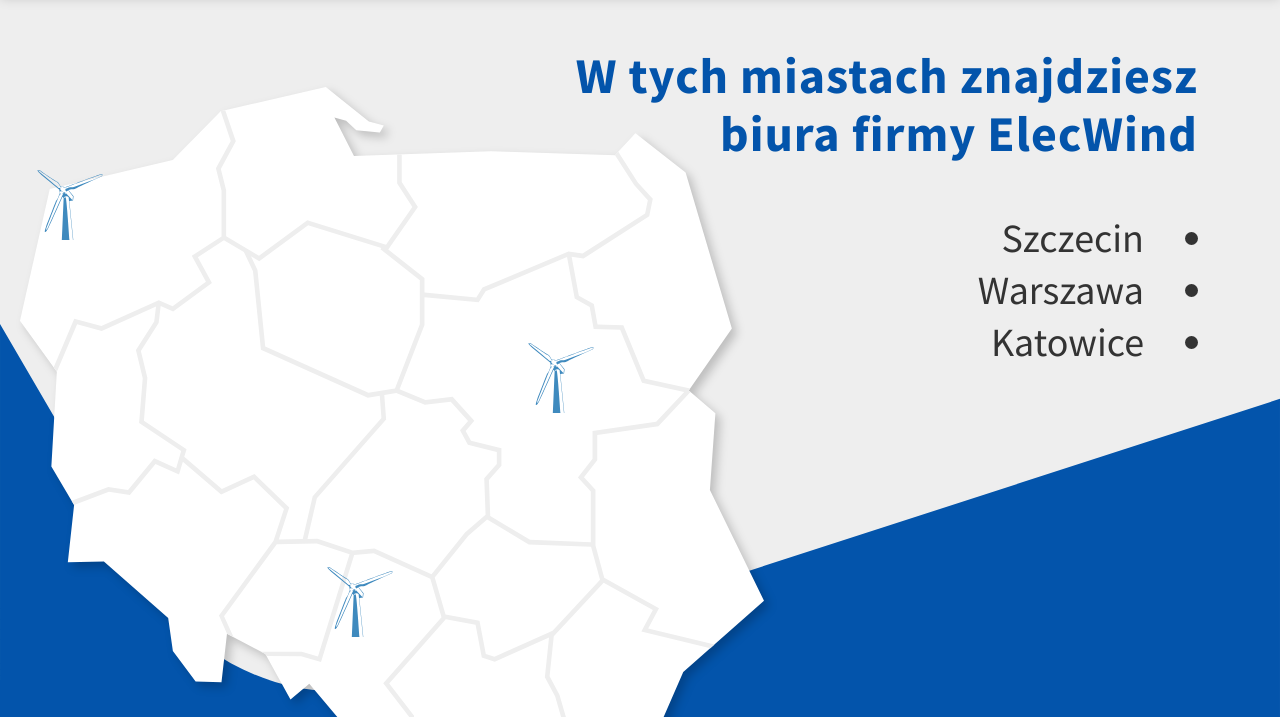
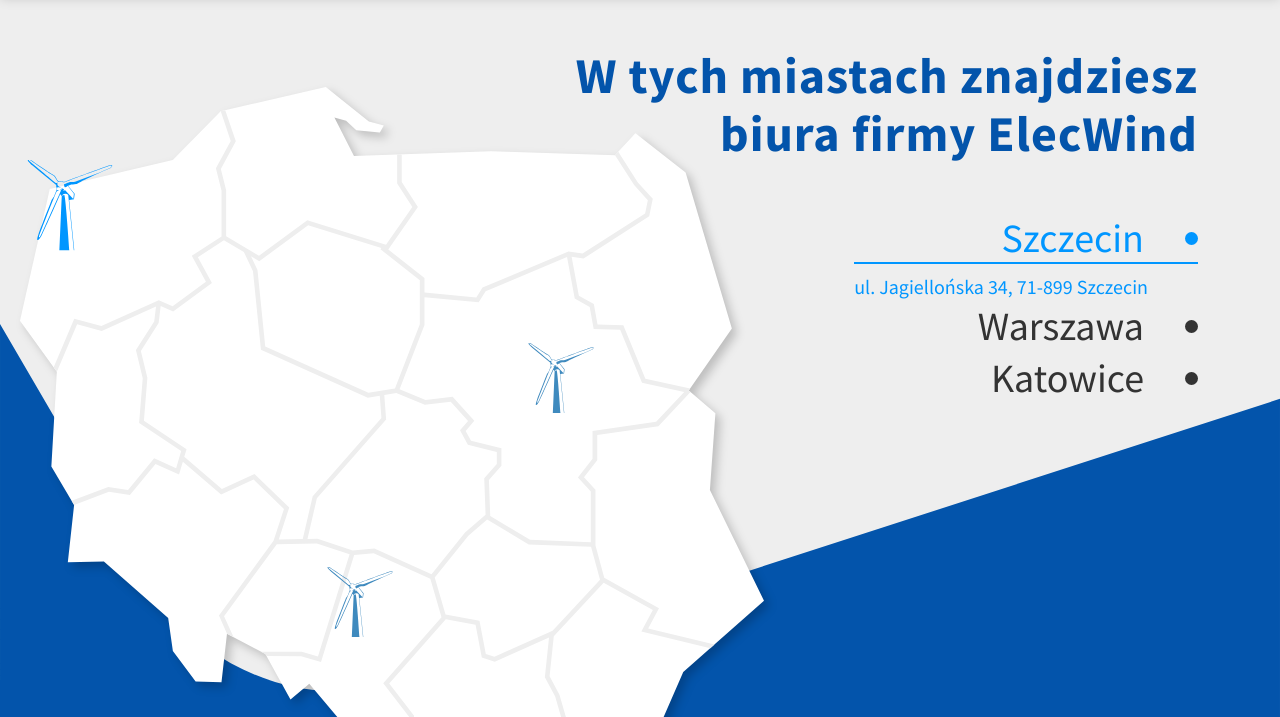
Before and after one commit to Edoka7/ElecWind-Project, a plain HTML site: page index.html in a window 1280 px wide. Both pictures are taken after a click on the item "Szczecin". Shown: the part 83-800 px from the top of the page. Drawn offline with nearby package versions, Linux system fonts and the light colour scheme.

Commit message:
add javascript for our offices section

```diff
--- a/index.html
+++ b/index.html
@@ -52,9 +52,21 @@
         <div class="wrapper">
           <div class="ourOffices__map">
             <img src="src/img/ourOffices_Poland.svg" alt="" />
-            <img src="src/img/ourOffices_windmill.svg" alt="" />
-            <img src="src/img/ourOffices_windmill.svg" alt="" />
-            <img src="src/img/ourOffices_windmill.svg" alt="" />
+            <img
+              data-windmill="Szczecin"
+              src="src/img/ourOffices_windmill.svg"
+              alt=""
+            />
+            <img
+              data-windmill="Warszawa"
+              src="src/img/ourOffices_windmill.svg"
+              alt=""
+            />
+            <img
+              data-windmill="Katowice"
+              src="src/img/ourOffices_windmill.svg"
+              alt=""
+            />
           </div>
           <div class="ourOffices__texts">
             <h1 class="ourOffices__title">
@@ -62,9 +74,30 @@
             </h1>
 
             <ul class="ourOffices__list">
-              <li class="active">Szczecin</li>
-              <li>Warszawa</li>
-              <li>Katowice</li>
+              <li data-city="Szczecin">Szczecin</li>
+              <li class="ourOffices__list-adress" data-adress="Szczecin">
+                <a
+                  target="_blank"
+                  href="https://www.google.com/maps/place/Jagiello%C5%84ska+34,+71-899+Szczecin/data=!4m2!3m1!1s0x47aa0939963ec595:0x2b7f4282694db8b4?sa=X&ved=2ahUKEwioz9Wjk9b4AhVZBxAIHegmBXgQ8gF6BAgfEAE"
+                  >ul. Jagiellońska 34, 71-899 Szczecin</a
+                >
+              </li>
+              <li data-city="Warszawa">Warszawa</li>
+              <li class="ourOffices__list-adress" data-adress="Warszawa">
+                <a
+                  target="_blank"
+                  href="https://www.google.com/maps/place/Antoniego+Malczewskiego+52,+02-617+Warszawa/data=!4m2!3m1!1s0x471eccd552bb276b:0xdeb96194627f0f4c?sa=X&ved=2ahUKEwjcv5DCk9b4AhWnpYsKHTfRAj8Q8gF6BAgeEAE"
+                  >ul. Malczewskiego 52, 02-617 Warszawa</a
+                >
+              </li>
+              <li data-city="Katowice">Katowice</li>
+              <li class="ourOffices__list-adress" data-adress="Katowice">
+                <a
+                  target="_blank"
+                  href="https://www.google.com/maps/place/3+Maja+21,+40-093+Katowice/data=!4m2!3m1!1s0x4716ce387d3fc5c5:0xccfcfdd1fc10731d?sa=X&ved=2ahUKEwjz2bzJk9b4AhXIiIsKHd9wAr0Q8gF6BAggEAE"
+                  >ul. 3 Maja 21, 40-097 Katowice</a
+                >
+              </li>
             </ul>
           </div>
         </div>
--- a/js/main.js
+++ b/js/main.js
@@ -0,0 +1,69 @@
+document.addEventListener("DOMContentLoaded", () => {
+  // OUR OFFICES Animations
+
+  const windmillsMap = document.querySelectorAll("[data-windmill]");
+  const cityList = document.querySelectorAll("[data-city]");
+  const cityAdress = document.querySelectorAll("[data-adress]");
+
+  const checkClick = (e) => {
+    const target = e.target.dataset.city || e.target.dataset.windmill;
+
+    if (e.target.className === "active") {
+      return resetClass();
+    }
+
+    resetClass();
+
+    windmillsMap.forEach((windmill) => {
+      if (windmill.dataset.windmill === target) {
+        windmill.classList.add("active");
+      }
+    });
+
+    cityList.forEach((city) => {
+      if (city.dataset.city === target) {
+        city.classList.add("active");
+      }
+    });
+
+    cityAdress.forEach((adress) => {
+      if (adress.dataset.adress === target) {
+        adress.classList.add("showAdress");
+      }
+    });
+  };
+
+  const resetClass = () => {
+    windmillsMap.forEach((windmill) => {
+      windmill.classList.remove("active");
+    });
+
+    cityList.forEach((city) => {
+      city.classList.remove("active");
+    });
+
+    cityAdress.forEach((adress) => {
+      adress.classList.remove("showAdress");
+    });
+  };
+
+  document.body.addEventListener("click", (e) => {
+    if (
+      e.target.dataset.city ||
+      e.target.dataset.windmill ||
+      e.target.dataset.adress
+    )
+      return;
+    else resetClass();
+  });
+
+  windmillsMap.forEach((windmill) => {
+    windmill.addEventListener("click", (e) => checkClick(e));
+  });
+
+  cityList.forEach((city) => {
+    city.addEventListener("click", (e) => checkClick(e));
+  });
+
+  // ==============================================
+});
--- a/scss/_footer.scss
+++ b/scss/_footer.scss
@@ -32,7 +32,7 @@
     flex-grow: 1;
     justify-content: flex-end;
     align-items: center;
-    padding-right: 50px;
+    padding-right: 75px;
 
     ul {
       font-size: 1.5rem;
@@ -57,9 +57,10 @@
             background: #fff;
             transition: width 0.3s;
           }
-        }
-        &:hover a::after {
-          width: 100%;
+
+          &:hover::after {
+            width: 100%;
+          }
         }
       }
     }
--- a/scss/_ourOffices.scss
+++ b/scss/_ourOffices.scss
@@ -36,6 +36,12 @@
         height: 70px;
         filter: grayscale(0.5);
         cursor: pointer;
+        transition: filter 0.3s, transform 0.3s;
+
+        &.active {
+          filter: grayscale(0);
+          transform: scale(1.3);
+        }
       }
 
       &:nth-child(2) {
@@ -56,6 +62,8 @@
   }
 
   &__texts {
+    display: flex;
+    flex-direction: column;
     position: absolute;
     right: 5%;
     margin-top: 50px;
@@ -70,8 +78,12 @@
   }
 
   &__list {
+    align-self: flex-end;
+    width: auto;
     margin-top: 50px;
+
     li {
+      position: relative;
       color: #333;
       font-size: 4rem;
       line-height: 130%;
@@ -80,6 +92,43 @@
       list-style-position: inside;
       direction: rtl;
       cursor: pointer;
+      transition: color 0.3s;
+
+      &::after {
+        content: "";
+        position: absolute;
+        bottom: 0;
+        right: 0;
+        width: 0;
+        height: 2px;
+        background: $main-color;
+        transition: width 0.3s;
+      }
+
+      &.active {
+        color: $main-color;
+      }
+
+      &.active::after {
+        width: 100%;
+        color: $main-color;
+      }
+
+      &.ourOffices__list-adress {
+        display: none;
+        margin: 10px 50px 0 0;
+        font-size: 2rem;
+        list-style-type: none;
+        cursor: default;
+
+        a {
+          color: $main-color;
+        }
+
+        &.showAdress {
+          display: block;
+        }
+      }
     }
   }
 }
```
Also changed, not shown: style.css, 1 other file.
